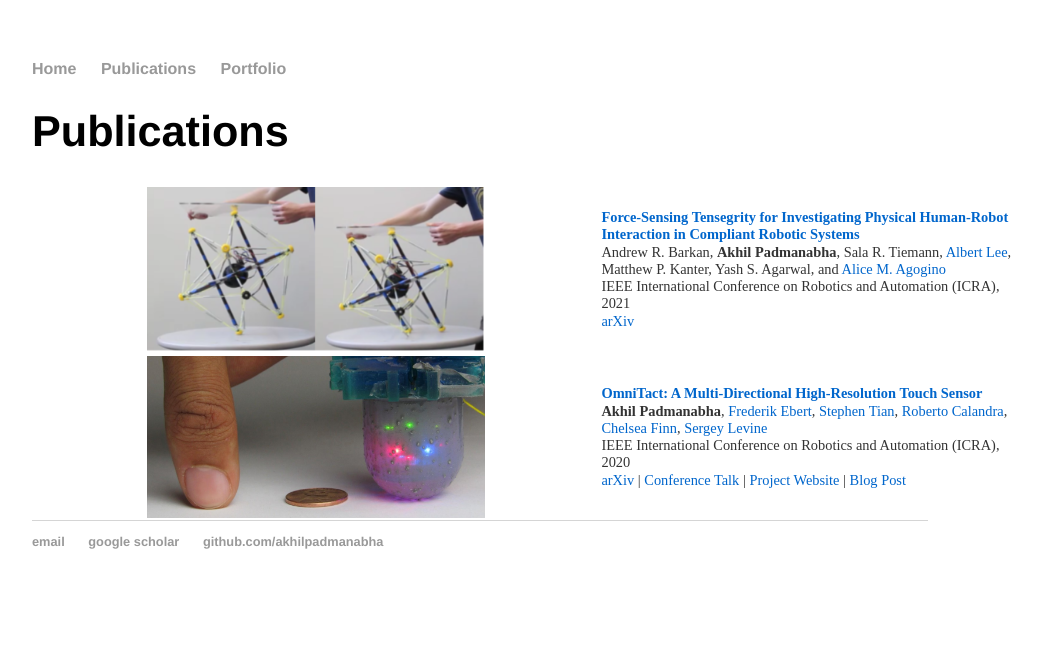
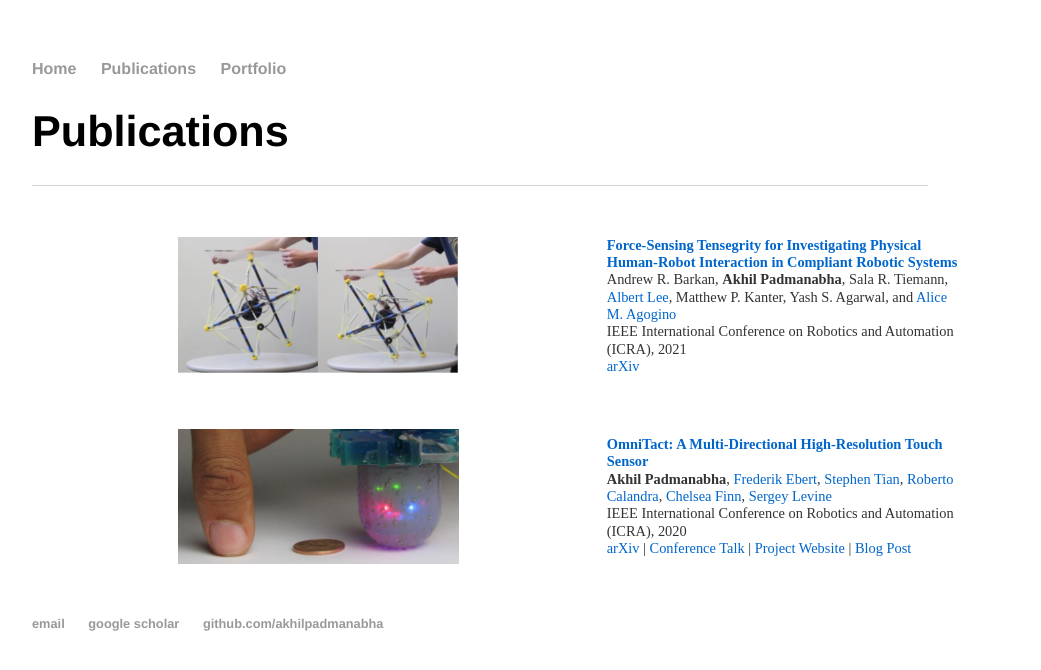
Before and after one commit to akhilpadmanabha/akhilpadmanabha.github.io, a Jekyll site: the page built from publications/index.html, in a window 1280 px wide. Shown: the top 670 px of the page, without its empty margins (160-1201 px from the left). Built offline with Jekyll 4.4.1, drawn with Linux system fonts in a browser that asks for light colours.

Commit message:
table style

```diff
--- a/publications/index.html
+++ b/publications/index.html
@@ -8,7 +8,7 @@ title: Publications
 </div>
 
 <g>
-<table width="110%" align="center" border="0" cellspacing="0" cellpadding="2">
+<table width="110%" align="center" border="0" cellspacing="50" cellpadding="2" style="float:left">
 	<tr>
 		  <g>
 			<td valign="top"><img src="https://raw.githubusercontent.com/akhilpadmanabha/akhilpadmanabha.github.io/master/images/tensegrity2.png" alt=""  height ="auto" max-width = "100%" /></td>
```
